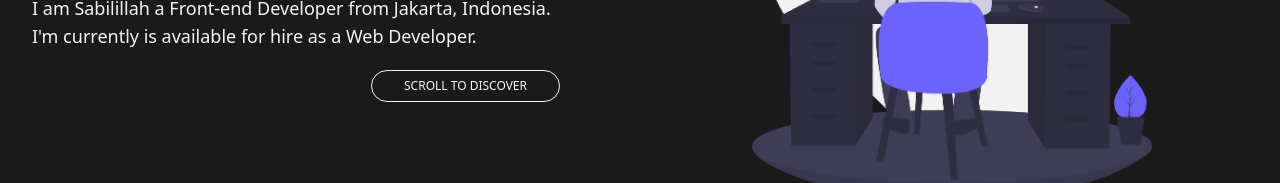
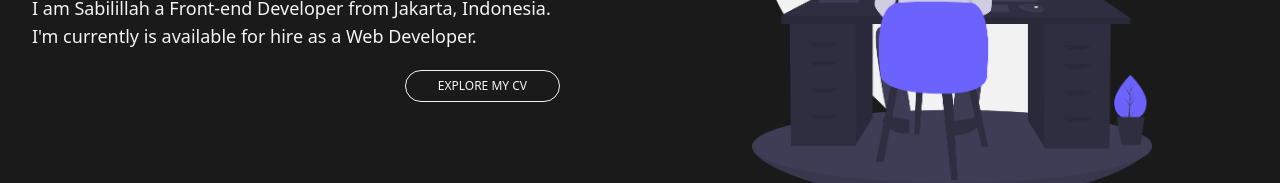
Before and after one commit to zylcom/portfolio-nextjs, a Next.js app: page / in a window 1280 px wide. Shown: the part 422-605 px from the top of the page. Built offline with nearby package versions, Linux system fonts and the light colour scheme.

Commit message:
Update action button

```diff
--- a/src/components/header.tsx
+++ b/src/components/header.tsx
@@ -33,10 +33,11 @@ export default function Header() {
           </p>
 
           <ActionButton
-            afterContent="after:content-['Scroll_to_discover']"
-            text="Scroll to discover"
+            afterContent="after:content-['Explore_My_CV']"
+            text="Explore My CV"
             className="text-xs mt-5 border border-lighthouse hidden sm:block uppercase w-fit bg-eerie-black ml-auto"
-            href="#about"
+            href="https://zylcom.github.io/cv-resume"
+            target="_blank"
             onMouseOver={() =>
               setHover({ isHovered: true, message: "", scaleSize: 4 })
             }
```
Also changed, not shown: 1 other file (tests, documents, lock files or other folders).
